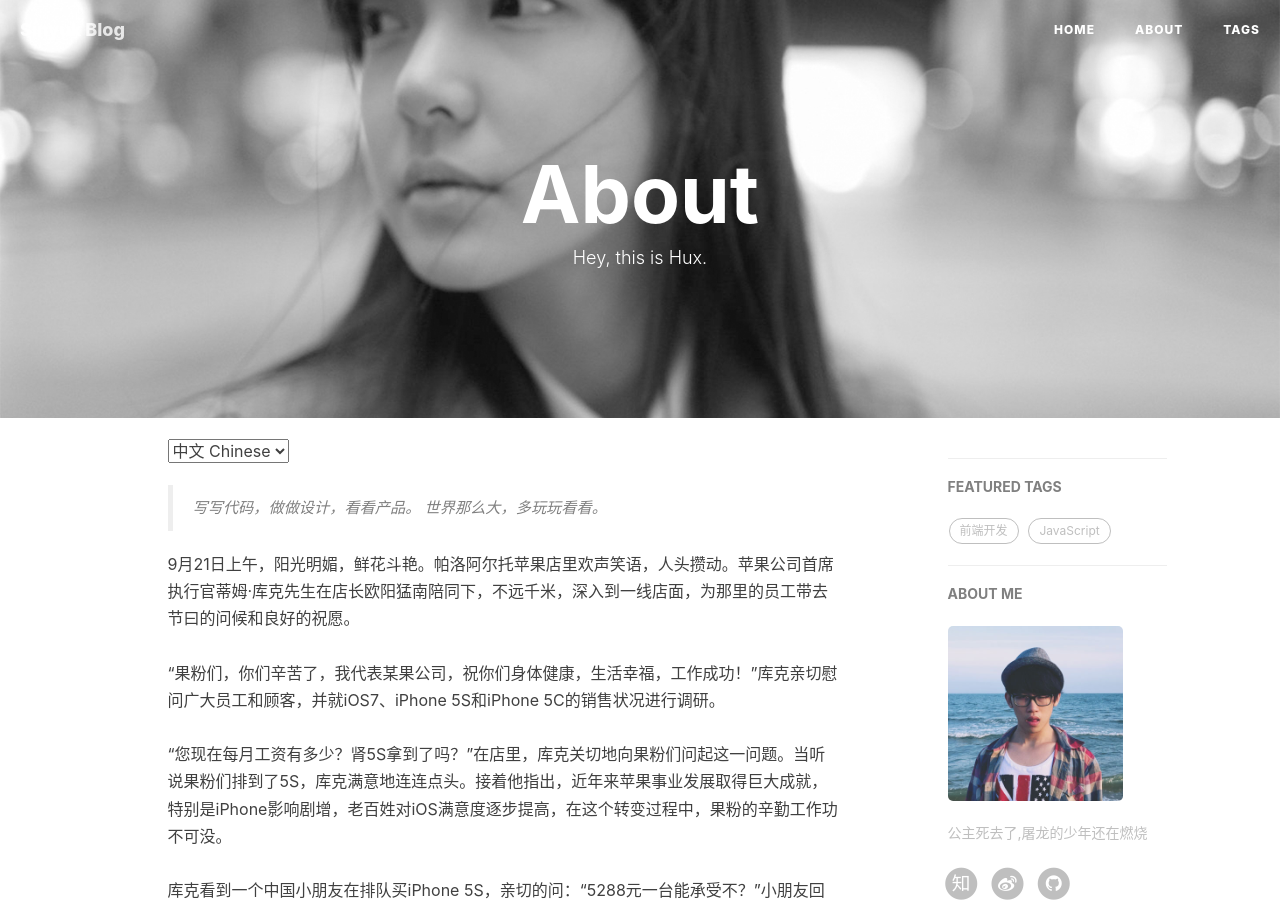
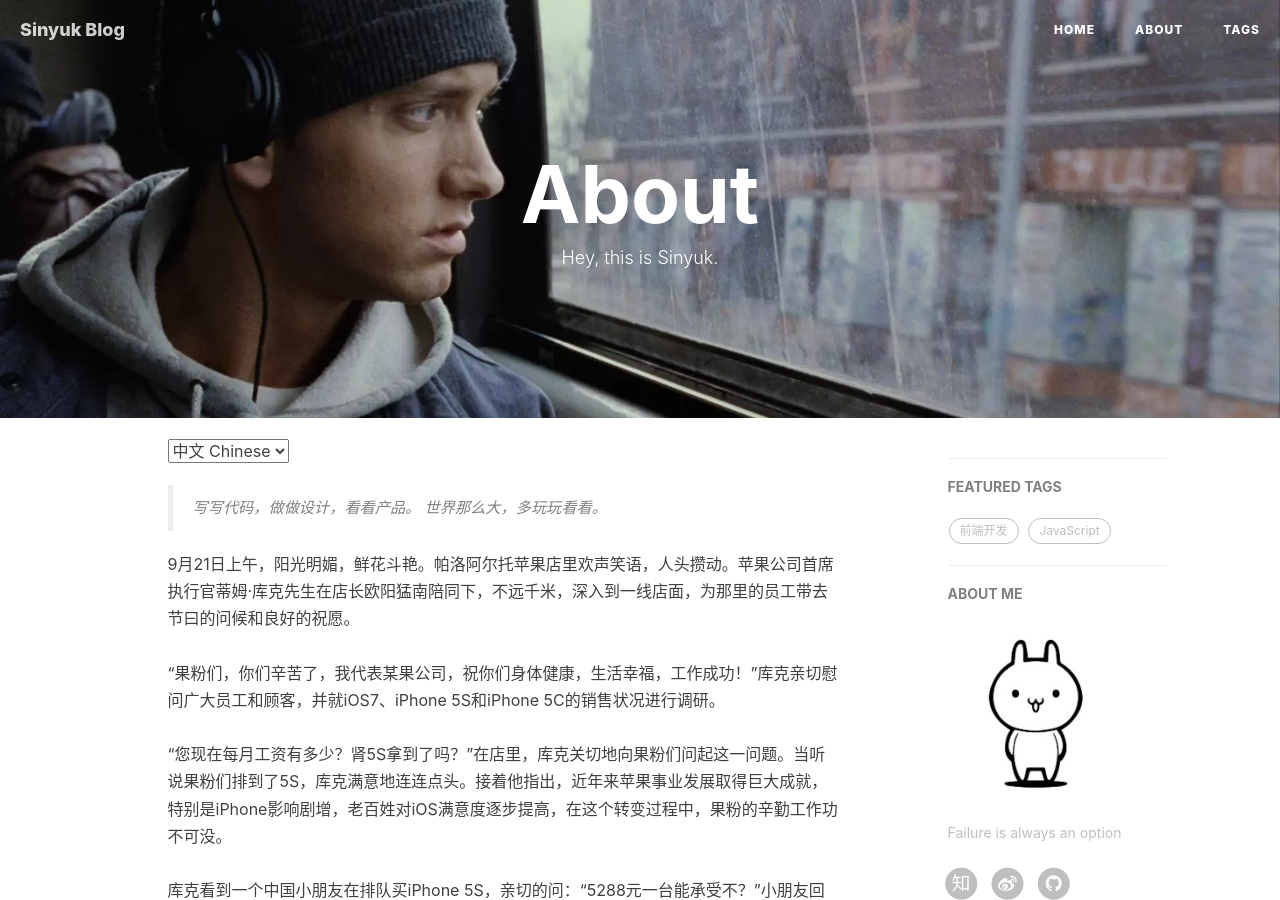
Before and after one commit to Sinyuk7/80998062.github.io, a Jekyll site: the page built from about.html, in a window 1280 px wide and 900 px high. Built offline with Jekyll 4.4.1, drawn with Linux system fonts in a browser that asks for light colours; nearby versions of some CDN libraries; comment, search, counter and statistics services are not loaded.

Commit message:
Remove some jpgs

```diff
--- a/404.html
+++ b/404.html
@@ -1,7 +1,7 @@
 ---
 layout: default
 description: "你来到了没有知识的荒原 :("
-header-img: "img/404-bg.jpg"
+header-img: "img/404-bg.webp"
 permalink: /404.html
 ---
 
--- a/_config.yml
+++ b/_config.yml
@@ -12,8 +12,8 @@
 
 # SNS settings
 RSS: false
-weibo_username:     15757161279
-zhihu_username:     80998062@qq.com
+weibo_username:     Sinyuk80998062
+zhihu_username:     sinyuk
 github_username:    80998062
 #twitter_username:  huxpro
 facebook_username:
@@ -68,8 +68,8 @@
 
 # Sidebar settings
 sidebar: true                           # whether or not using Sidebar.
-sidebar-about-description: "公主死去了,屠龙的少年还在燃烧"
-sidebar-avatar: /img/avatar-hux.jpg      # use absolute URL, seeing it's used in both `/` and `/about/`
+sidebar-about-description: "Failure is always an option"
+sidebar-avatar: /img/avatar-sinyuk.jpg      # use absolute URL, seeing it's used in both `/` and `/about/`
 
 
 
--- a/about.html
+++ b/about.html
@@ -1,8 +1,8 @@
 ---
 layout: page
 title: "About"
-description: "Hey, this is Hux."
-header-img: "img/about-bg.jpg"
+description: "Hey, this is Sinyuk."
+header-img: "img/about-bg.webp"
 ---
 
 <!-- Language Selector -->
--- a/index.html
+++ b/index.html
@@ -1,6 +1,6 @@
 ---
 layout: page
-description: "Boilerplate of Hux Blog"
+description: "早上八点的时候,今天已经过去三分之一"
 ---
 
 {% for post in paginator.posts %}
--- a/tags.html
+++ b/tags.html
@@ -1,8 +1,8 @@
 ---
 title: Tags
 layout: default
-description: keep hungry keep foolish
-header-img: "img/tag-bg.jpg"
+description: ""
+header-img: "img/tag-bg.webp"
 ---
 
 <!-- Page Header -->
```
Also changed, not shown: img/404-bg.jpg (deleted), img/404-bg.webp, img/about-bg.jpg (deleted), img/avatar-hux.jpg (deleted), img/contact-bg.jpg (deleted), img/home-bg-o.jpg (deleted), img/home-bg.jpg (deleted), img/home-bg.webp.
